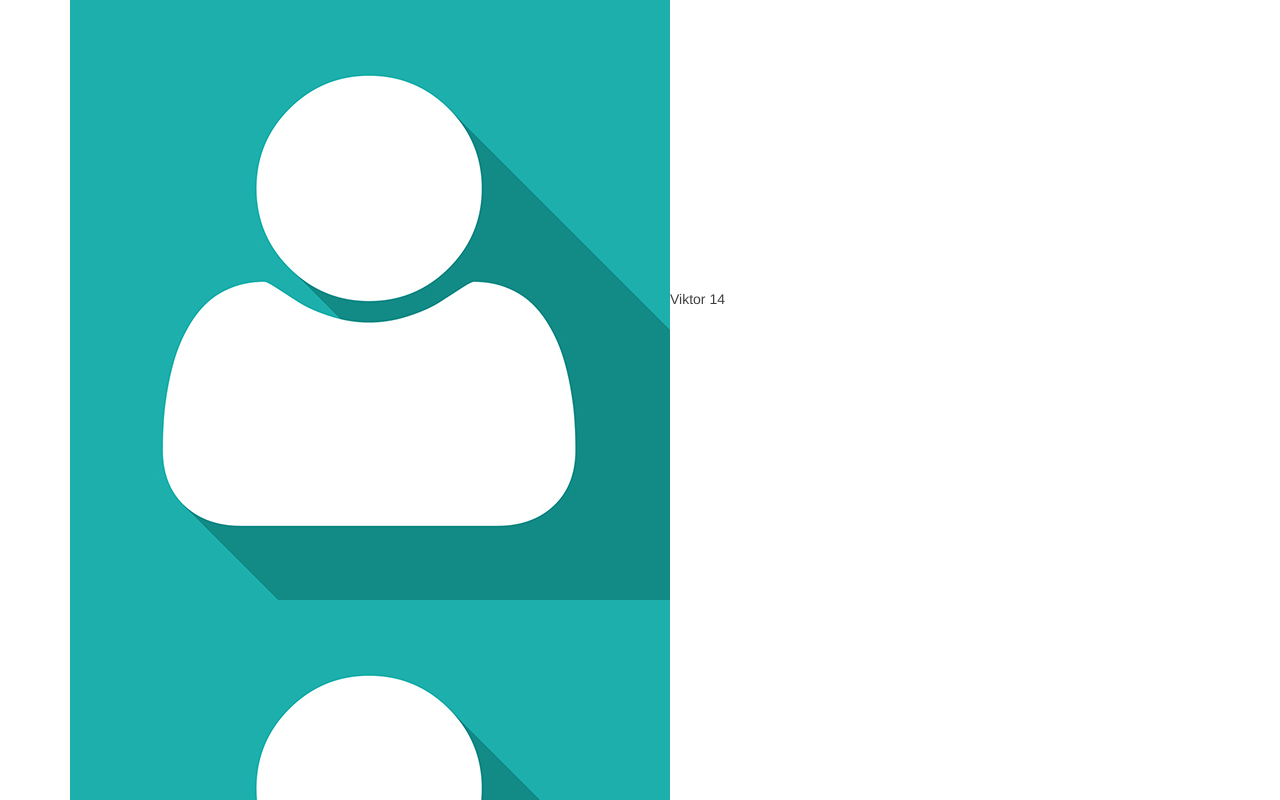
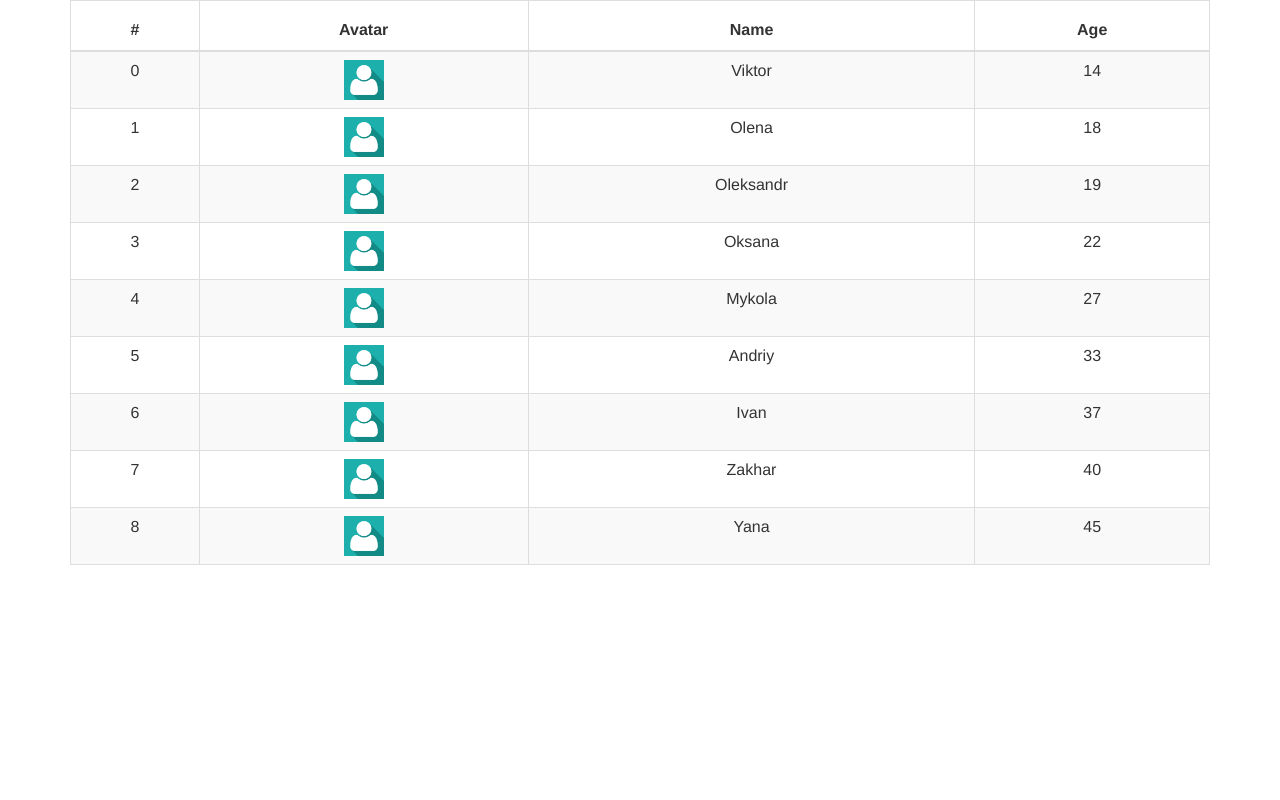
Before and after one commit to katesemyroz/Homework_for_BSA-9, a website built with webpack: page page.html in a window 1280 px wide. Shown: the top 800 px of the page. Built offline with nearby package versions, Linux system fonts and the light colour scheme.

Commit message:
Added scss file

```diff
--- a/package.json
+++ b/package.json
@@ -23,6 +23,7 @@
     "img-loader": "^2.0.0",
     "jshint-loader": "^0.8.4",
     "lodash": "^4.17.4",
+    "node-sass": "^4.5.3",
     "postcss-loader": "^2.0.6",
     "sass-loader": "^6.0.6",
     "style-loader": "^0.18.2",
--- a/page.html
+++ b/page.html
@@ -6,7 +6,20 @@
         integrity="sha384-BVYiiSIFeK1dGmJRAkycuHAHRg32OmUcww7on3RYdg4Va+PmSTsz/K68vbdEjh4u" crossorigin="anonymous">
   </head>
   <body>
-    <div id='root' class="container"></div>
+    <div class="container">
+      <table class="table table-striped table-bordered">
+        <thead>
+          <tr>
+            <th>#</th>
+            <th>Avatar</th>
+            <th>Name</th>
+            <th>Age</th>
+          </tr>
+        </thead>
+        <tbody id='root'>
+        </tbody>
+      </table>
+    </div>
     <script src="bundle.js"></script>
   </body>
 </html>
--- /dev/null
+++ b/src/css/style.scss
@@ -0,0 +1,12 @@
+th{
+	height: 50px;
+}
+
+td, th{
+	text-align: center;
+}
+
+img{
+	width: 40px;
+	height: 40px;
+}
--- a/src/js/main.js
+++ b/src/js/main.js
@@ -1,5 +1,5 @@
 import userList from './userList.js';
-import '../css/style.css';
+import '../css/style.scss';
 
 
 //here is the list of users
--- a/src/js/userList.js
+++ b/src/js/userList.js
@@ -7,14 +7,30 @@ import defaultAvatar from '../../images/avatar.jpg';
 function userList(users){
     const container = document.getElementById('root');
     const sortedUsers = _.sortBy(users, 'age');
+    var num = 0;
     this.showList = () => {
         sortedUsers.forEach((user) => {
-            const div = document.createElement("div");
-            const img = document.createElement('img');
+        	const tr = document.createElement("tr");
+        	container.appendChild(tr);
+
+        	const td_num = document.createElement("td");
+        	tr.appendChild(td_num);
+        	td_num.innerHTML = num;
+        	num++;
+
+        	const td_avatar = document.createElement("td");
+        	tr.appendChild(td_avatar);
+        	const img = document.createElement('img');
             img.src = defaultAvatar;
-            div.appendChild(img);
-            div.append(user.name + ' ' + user.age);
-            container.appendChild(div);
+            td_avatar.appendChild(img);
+
+        	const td_name = document.createElement("td");
+        	tr.appendChild(td_name);
+        	td_name.innerHTML = user.name;
+
+        	const td_age = document.createElement("td");
+        	tr.appendChild(td_age);
+        	td_age.innerHTML = user.age;
         });
     }
 }
--- a/webpack.config.js
+++ b/webpack.config.js
@@ -32,8 +32,13 @@ module.exports = {
 				}
 			},
 			{
-                test:   /\.css$/,
-                use: ["style-loader", "css-loader", "postcss-loader"]
+                test:   /\.s?css$/,
+                use: [
+					{ loader: 'style-loader' },
+					{ loader: 'css-loader'   },
+					{ loader: 'sass-loader'  },
+					{ loader: 'postcss-loader'}
+				]
             },
             {
 			  test: /\.(jpe?g|png|gif|svg)$/,
```
Also changed, not shown: src/css/style.css (deleted).
